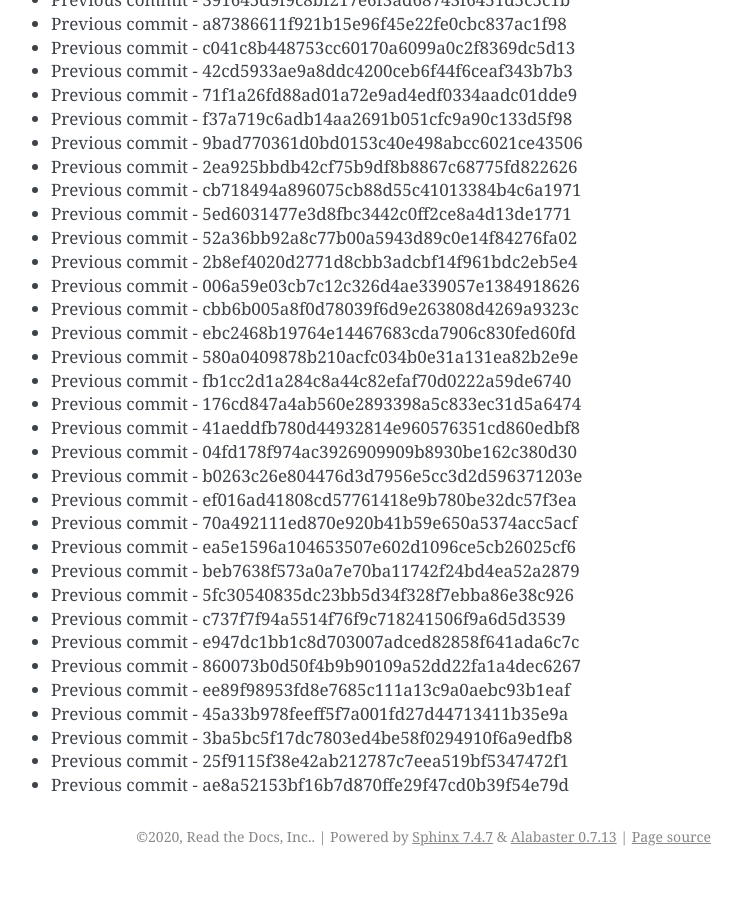
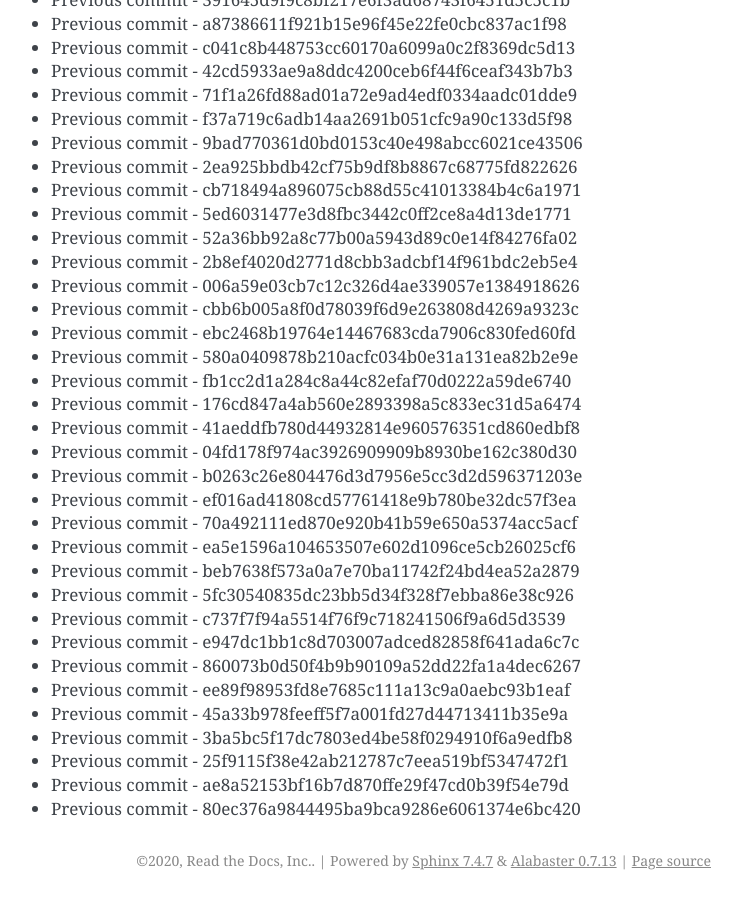
Before and after one commit to readthedocs/rtd-git-stresstest, a Sphinx documentation site: the page built from docs/updates.rst, in a window 1280 px wide and 900 px high, scrolled down 67620 px. Shown: the whole window, without its empty margins (399-1141 px from the left). Built offline with Sphinx 7.4.7, drawn with Linux system fonts in a browser that asks for light colours; before the commit the page ends 68496 px from its top, so only the background shows below that.

Commit message:
Generating commit from previous: 80ec376a9844495ba9bca9286e6061374e6bc420

```diff
--- a/docs/updates.rst
+++ b/docs/updates.rst
@@ -2873,3 +2873,4 @@ It can be tested for any performance characteristics.
 * Previous commit - 3ba5bc5f17dc7803ed4be58f0294910f6a9edfb8
 * Previous commit - 25f9115f38e42ab212787c7eea519bf5347472f1
 * Previous commit - ae8a52153bf16b7d870ffe29f47cd0b39f54e79d
+* Previous commit - 80ec376a9844495ba9bca9286e6061374e6bc420
```
